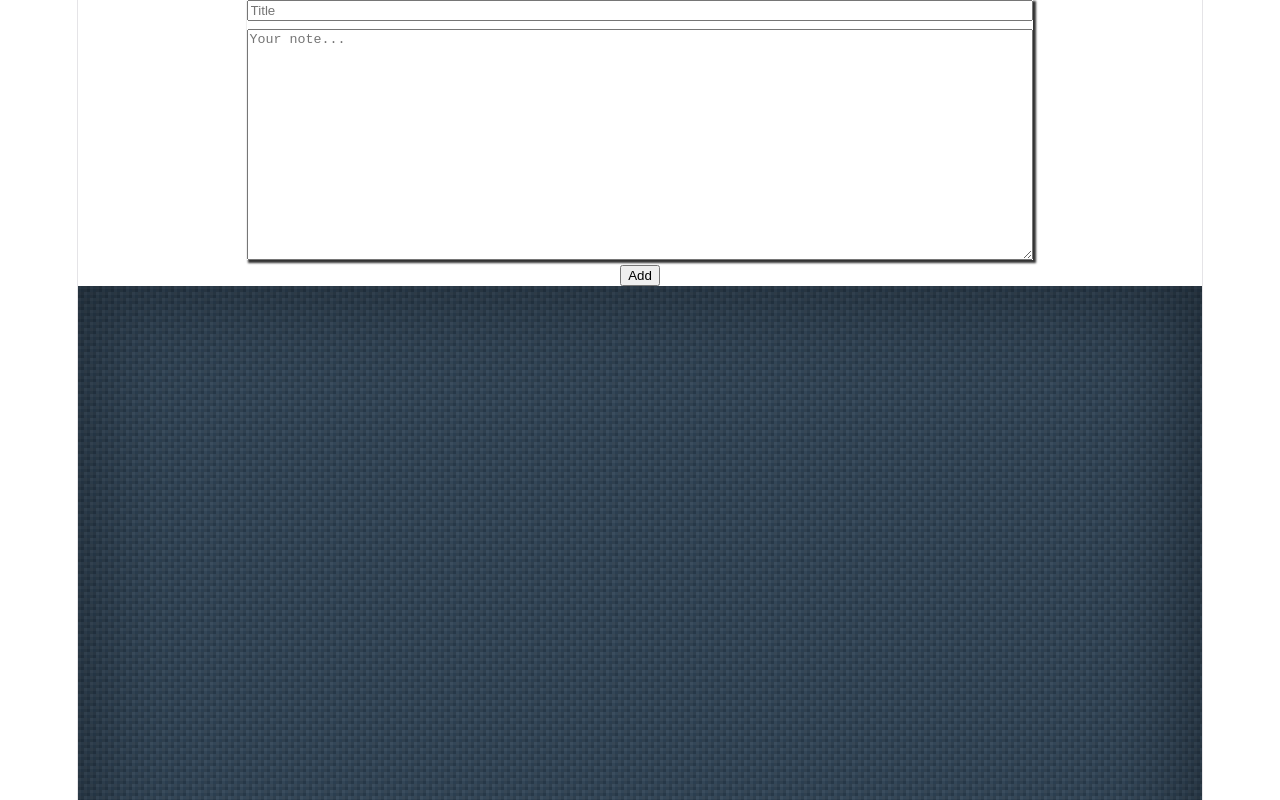
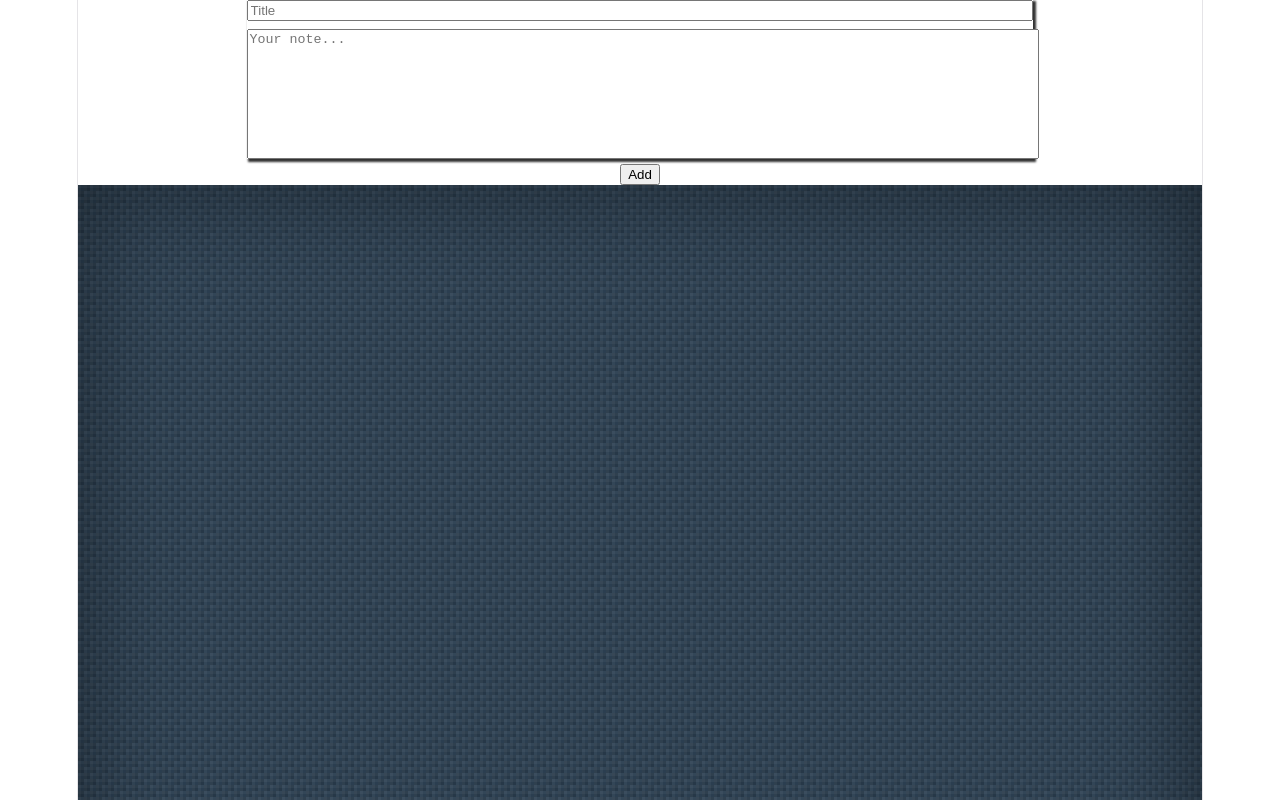
Before and after one commit to netanelwallach/TechTroop-FullStackMay2026-QuickNotes-Project, a React (Vite) app in the folder my-app/: page / in a window 1280 px wide. Shown: the top 800 px of the page. Built offline with nearby package versions, Linux system fonts and the light colour scheme.

Commit message:
Step 3.1 - Extension auto sizing textarea

```diff
--- a/my-app/src/components/NewNote/NewNote.jsx
+++ b/my-app/src/components/NewNote/NewNote.jsx
@@ -1,9 +1,9 @@
-import { useState } from "react";
+import { useState, useRef, useLayoutEffect } from "react";
 import styles from "./NewNote.module.css";
 
 function NewNote({ onAddNote }) {
-  const rows = 15;
-  const columns = 50;
+  // const rows = 15;
+  // const columns = 50;
   const [note, setNote] = useState("");
   const [title, setTitle] = useState("");
 
@@ -23,6 +23,15 @@ function NewNote({ onAddNote }) {
     setTitle("");
   };
 
+  const textareaRef = useRef(null);
+
+  useLayoutEffect(() => {
+    if (textareaRef.current) {
+      textareaRef.current.style.height = "auto";
+      textareaRef.current.style.height = `${textareaRef.current.scrollHeight}px`;
+    }
+  }, [note]);
+
   return (
     <form>
       <div className={styles["note-container"]}>
@@ -38,10 +47,12 @@ function NewNote({ onAddNote }) {
           name="new-note"
           id="new-note"
           placeholder="Your note..."
-          rows={rows}
-          cols={columns}
+          rows={3}
+          // cols={columns}
+          ref={textareaRef}
           value={note}
           onChange={updateNoteText}
+          className={styles["textarea-auto"]}
         ></textarea>
       </div>
       <div>
--- a/my-app/src/components/NewNote/NewNote.module.css
+++ b/my-app/src/components/NewNote/NewNote.module.css
@@ -5,3 +5,11 @@
   margin: 0% 15% 0% 15%;
   box-shadow: 2px 2px 2px 1px #333333;
 }
+
+.textarea-auto {
+  resize: none;
+  overflow: hidden;
+  min-height: 120px; /* Keeps your original starting height layout */
+  width: 100%; /* Ensures full container width alignment */
+  display: block; /* Eliminates inline element white-space issues */
+}
```
